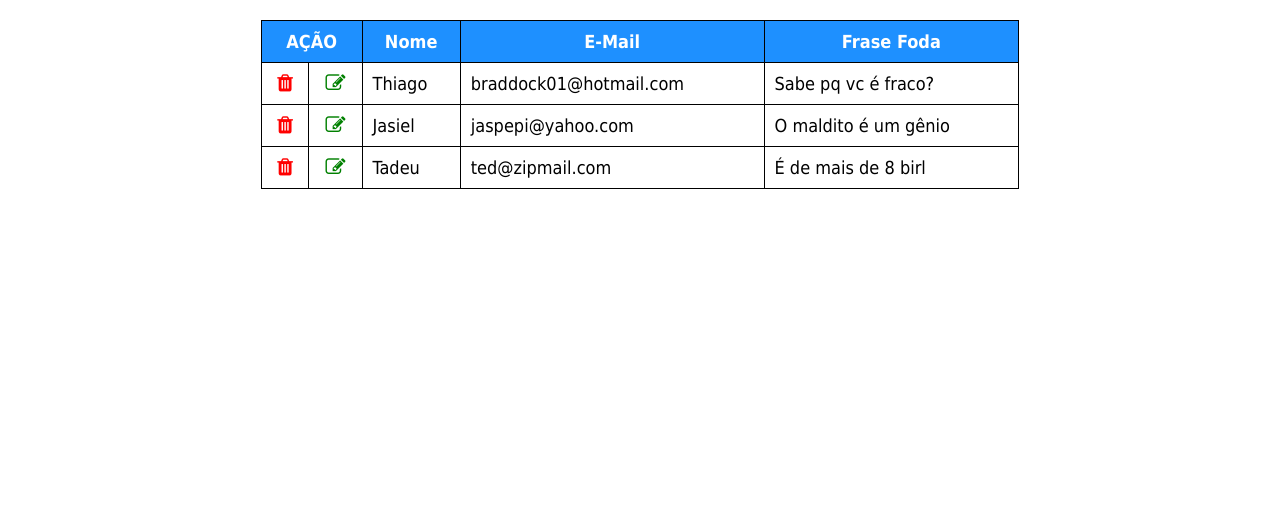
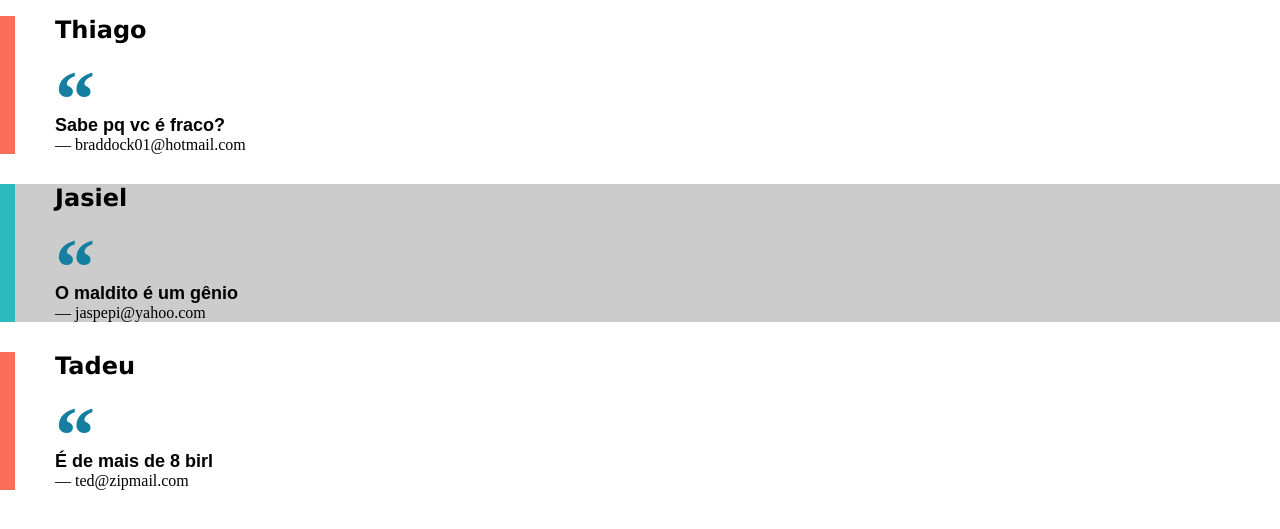
Before and after one commit to thiagobraddock/crud_simples_php, a PHP site: page / in a window 1280 px wide. Shown: the top 529 px of the page. Run offline with PHP 8.4, Linux system fonts and the light colour scheme; data comes from the database, SQL or seed files in the repository.

Commit message:
area do ademir

```diff
--- /dev/null
+++ b/assets/css/estilo.css
@@ -0,0 +1,99 @@
+*{
+    margin: 0;
+    padding: 0;
+    box-sizing: border-box;
+}
+
+a{
+    text-decoration: none
+}
+
+.container{
+    max-width: 1280px;
+    width: 100%;
+    margin: 0 auto;
+
+}
+
+/* Painel Administrativo */
+header{
+    background-color: #333;
+    font-size: 20px;
+    font-family: Tahoma;
+    color: #FFF;
+
+}
+
+header .container{
+    height: 80px;
+    display: flex;
+    align-items: center;
+    justify-content: space-between;
+}
+
+header nav a{
+    color: #fff;
+    margin-right: 16px;
+
+}
+
+header .logout a{
+    color: rgb(204, 160, 160)
+}
+
+
+/* section teacher  */
+.referencia {
+	border-left: 15px solid #2CB9C0;
+	margin-bottom: 30px;
+	background-color: #ccc
+}
+.referencia:nth-of-type(odd) {
+	border-left: 15px solid #fc6d58!important;
+	background-color: #fff!important
+}
+
+/*QUOTE REFERENCIA******************************************/
+
+.fa-caret-right {
+	color: aquamarine
+}
+blockquote {
+	display: block;
+    margin-block-start: 1em;
+    margin-block-end: 1em;
+    margin-inline-start: 40px;
+    margin-inline-end: 40px;
+}
+.quotation-mark {
+
+	font-weight: bold;
+	font-size: 80px;
+	color: #147FA0;
+    font-family: "Times New Roman", Georgia, Serif;
+    margin-top:-10px;
+    margin-bottom: -30px;
+}
+.quote-text {
+	font-family: sans-serif;
+	font-size: 18px;
+    font-weight: bold;
+
+}
+.quote-autor {
+	font-weight: bolder;
+	font-size: 20px;
+	font-family: "Permanent Marker";
+	padding: 0;
+
+}
+/****************************************************/
+
+
+.origem {
+	font-size: 24px;
+	font-family: verdana;
+	padding: 0;
+	margin-bottom: 20px;
+	margin-top:0
+}
--- a/index.php
+++ b/index.php
@@ -1,4 +1,6 @@
 <?php
+session_start();
+$_SESSION['login'] = 'admin';
 
 require_once "models/conexao.php";
 $sql = "SELECT id_prof,nome, email, frase_foda FROM tb_professores";
@@ -19,61 +21,43 @@ $conn->close();
     <meta charset="UTF-8">
     <meta name="viewport" content="width=device-width, initial-scale=1.0">
     <meta http-equiv="X-UA-Compatible" content="ie=edge">
-    <title>Document</title>
+    <title>Site do Professor Foda</title>
     <link rel="stylesheet" href="https://cdnjs.cloudflare.com/ajax/libs/font-awesome/4.7.0/css/font-awesome.min.css">
-    <style>
-        table{
-            border: 1px solid black;
-            font-size: 18px;
-            font-family: tahoma;
-            width: 60%;
-            margin: 20px auto;
-            table-layout: auto;
-        }
-        table th{
-            background-color: #1E90FF;
-            color: #fff
-        }
-        table th, td{
-            padding: 10px;
-            border: 1px solid black;
-        }
-        .fa{
-            font-size: 20px;
-        }
+    <link rel="stylesheet" href="assets/css/estilo.css">
 
-        .fa-trash{color: red;}
-        .fa-edit{color: green}
-        .acao{text-align: center}
-    </style>
 </head>
 
 <body>
 
-    <!-- Cabecalho da tabela -->
-    <table style="border-collapse: collapse">
-            <tr>
-                <th colspan="2">AÇÃO</th>
-                <th>Nome</th>
-                <th>E-Mail</th>
-                <th>Frase Foda</th>
-            </tr>
+    <div class="container">
+
+
     <!-- loop para buscar os registros e printar dentro da tabela -->
     <?php
     foreach ($row as $teacher) {
         ?>
+        <!-- Inicio da section -->
+        <div class="referencia">
+            <blockquote class="quote-box">
+                <p class="origem">
+                    <b><?php echo $teacher["nome"]; ?></b>
+                </p>
+                <p class="quotation-mark">
+                    “
+                </p>
+                <p class="quote-text">
+                    <?php echo $teacher["frase_foda"]; ?>
+                </p>
+                <p class="descricao">
+                    — <?php echo $teacher["email"]; ?>
+                </p>
+            </blockquote>
 
-            <tr>
-                <td class="acao"><a href="admin/deletar.php?id=<?php echo $teacher["id_prof"]; ?>" onclick="return confirm('Deseja excluir')"><i class="fa fa-trash"></i></a></td>
-                <td class="acao"><i class="fa fa-edit"></i></td>
-                <td><?php echo $teacher["nome"]; ?></td>
-                <td><?php echo $teacher["email"]; ?></td>
-                <td><?php echo $teacher["frase_foda"]; ?></td>
-            </tr>
+        </div>
     <?php
-        }
+    }
     ?>
-    </table>
+</div>
 
 </body>
 
```
Also changed, not shown: admin/deletar.php (+7 -0 lines), admin/index.php (added, +77 -0 lines), admin/logar.php (added, +38 -0 lines), admin/logout.php (added, +8 -0 lines), assets/css/admin.css (added, +24 -0 lines), assets/css/login.css (added, +120 -0 lines), views/login.php (added, +35 -0 lines), README.md (deleted), models/bd_escola.sql (renamed from bd_escola.sql).
